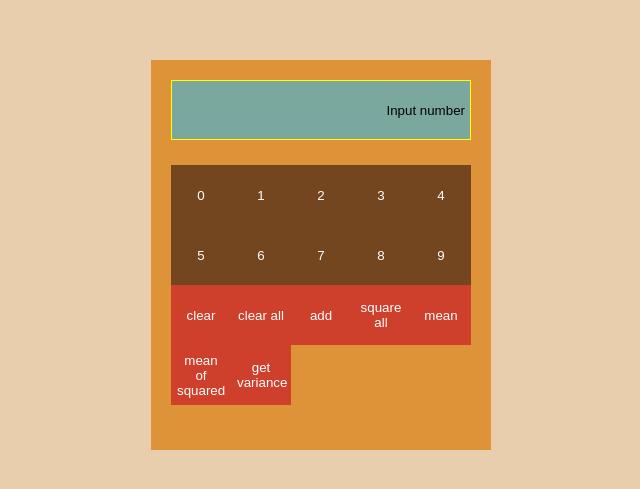
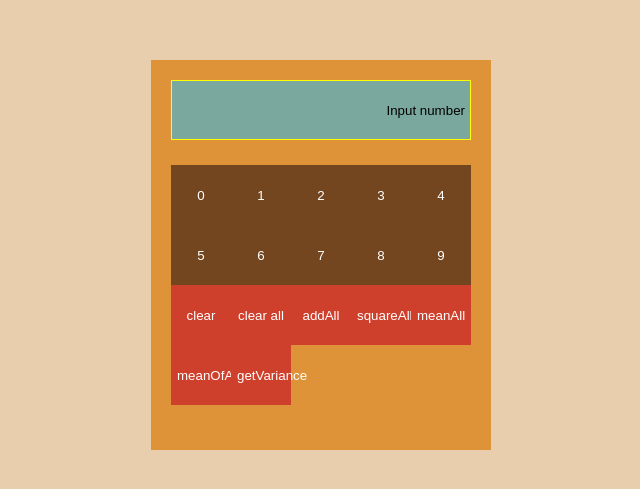
Before and after one commit to khamiltonuk/vigilant-octo-train, a React (Create React App) app: page / in a window 1280 px wide. Shown: the part 145-634 px from the top of the page, without its empty margins (319-959 px from the left). Built offline with nearby package versions, Linux system fonts and the light colour scheme.

Commit message:
more DRY approach to button creation

```diff
--- a/src/components/Keypad/Keypad.jsx
+++ b/src/components/Keypad/Keypad.jsx
@@ -4,65 +4,31 @@ import "./Keypad.css";
 
 export default function Keypad(props) {
   const { keypadPress, clearInput, clearAll, calculate } = props;
+  const operations = [
+    "addAll",
+    "squareAll",
+    "meanAll",
+    "meanOfAllSquared",
+    "getVariance"
+  ];
   return (
     <div className="keypad group">
-      <button className="number-key" onClick={() => keypadPress(0)}>
-        0
-      </button>
-      <button className="number-key" onClick={() => keypadPress(1)}>
-        1
-      </button>
-      <button className="number-key" onClick={() => keypadPress(2)}>
-        2
-      </button>
-      <button className="number-key" onClick={() => keypadPress(3)}>
-        3
-      </button>
-      <button className="number-key" onClick={() => keypadPress(4)}>
-        4
-      </button>
-      <button className="number-key" onClick={() => keypadPress(5)}>
-        5
-      </button>
-      <button className="number-key" onClick={() => keypadPress(6)}>
-        6
-      </button>
-      <button className="number-key" onClick={() => keypadPress(7)}>
-        7
-      </button>
-      <button className="number-key" onClick={() => keypadPress(8)}>
-        8
-      </button>
-      <button className="number-key" onClick={() => keypadPress(9)}>
-        9
-      </button>
+      {[...Array(10)].map((e, i) => (
+        <button className="number-key" key={i} onClick={() => keypadPress(i)}>
+          {i}
+        </button>
+      ))}
       <button className="operation-key" onClick={() => clearInput()}>
         clear
       </button>
       <button className="operation-key" onClick={() => clearAll()}>
         clear all
       </button>
-      <button className="operation-key" onClick={() => calculate("addAll")}>
-        add
-      </button>
-      <button className="operation-key" onClick={() => calculate("squareAll")}>
-        square all
-      </button>
-      <button className="operation-key" onClick={() => calculate("meanAll")}>
-        mean
-      </button>
-      <button
-        className="operation-key"
-        onClick={() => calculate("meanOfAllSquared")}
-      >
-        mean of squared
-      </button>
-      <button
-        className="operation-key"
-        onClick={() => calculate("getVariance")}
-      >
-        get variance
-      </button>
+      {operations.map((e, i) => (
+        <button className="operation-key" key={i} onClick={() => calculate(e)}>
+          {e}
+        </button>
+      ))}
     </div>
   );
 }
```
